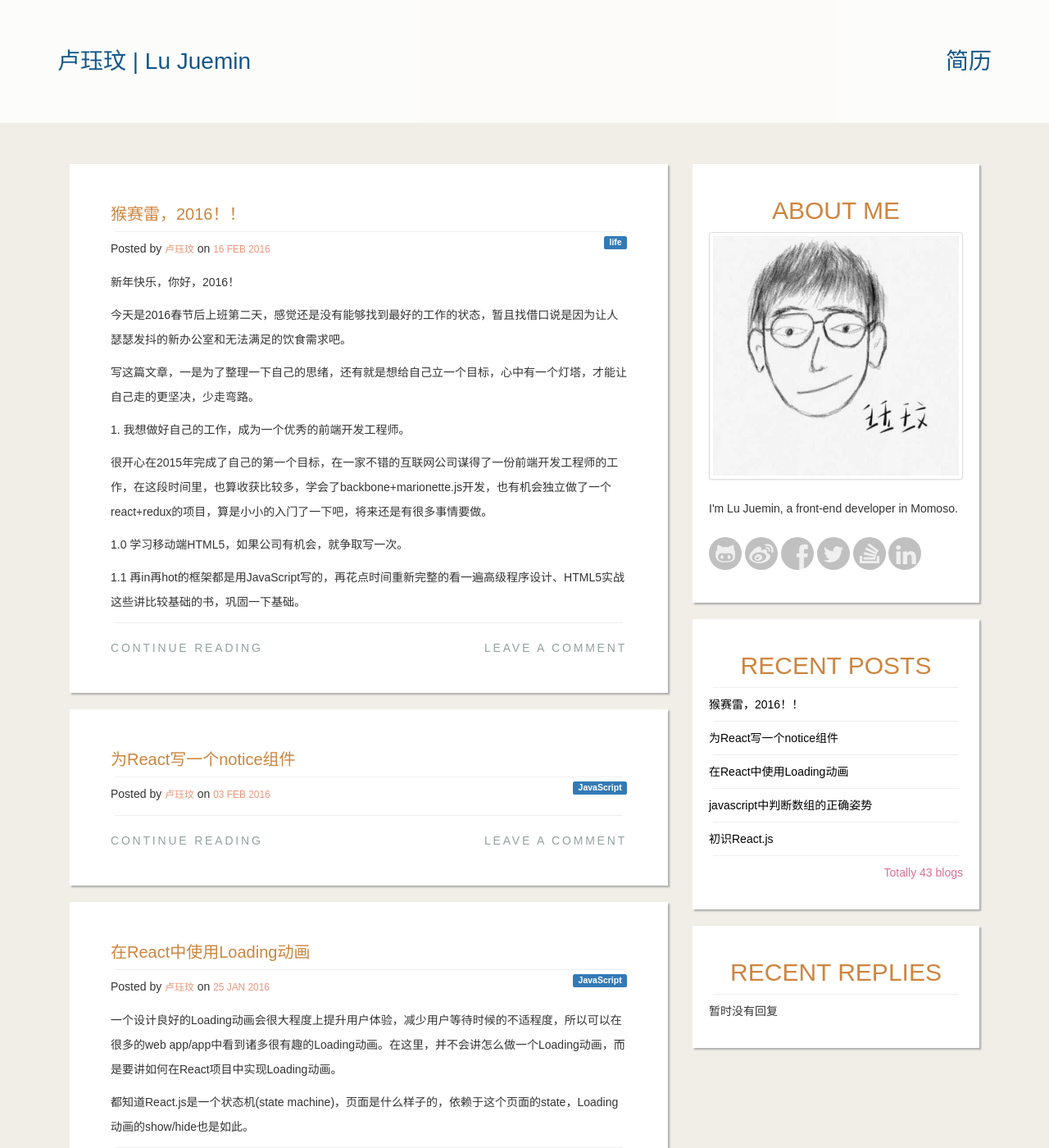
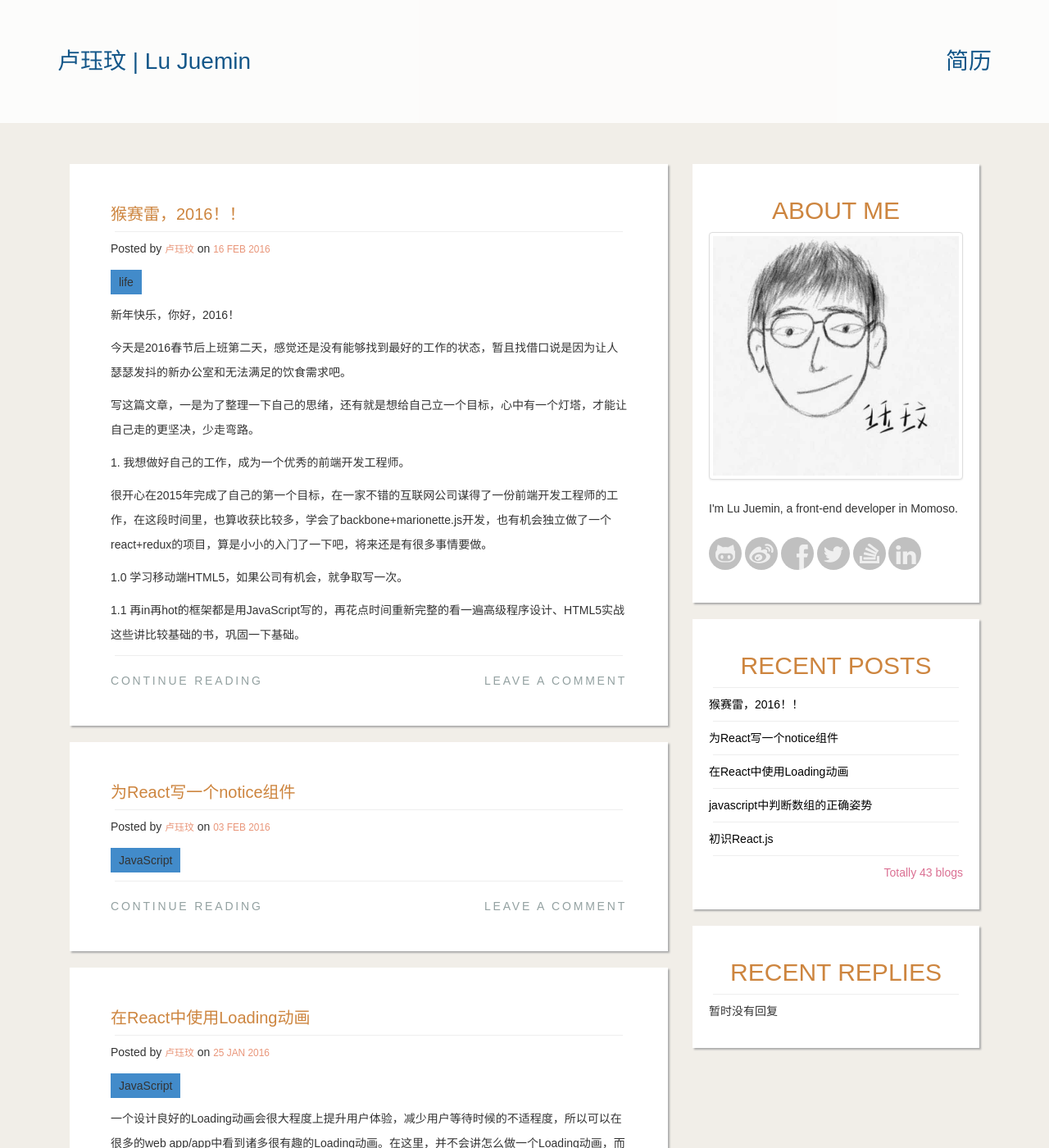
Before and after one commit to juemin90/juemin90.github.io, a Jekyll site: the page built from index.html, in a window 1280 px wide and 1400 px high. Shown: the whole window at 82% size. Built offline with Jekyll 4.4.1, drawn with Linux system fonts in a browser that asks for light colours; nearby versions of some CDN libraries; the list of posts is cut into pages by our own code; comment, search, counter and statistics services are not loaded.

Commit message:
fix: post label style

```diff
--- a/_layouts/default.html
+++ b/_layouts/default.html
@@ -39,7 +39,7 @@
 		                        <h1>{{ page.title }}</h1>
 		                    </a>
 		                    <hr>
-		                    <p>Posted by <small>Lu Juemin</small> on <small>{{ page.date | date_to_string }}</small><div class='label'>{{ page.theme }}</div></p>
+		                    <p>Posted by <small>卢珏玟</small> on <small>{{ page.date | date_to_string }}</small><div class='post-label'>{{ page.theme }}</div></p>
 						</div>
 						<div class="content"><p>{{page.content}}</p></div>
 						<div class='footer'>
--- a/css/admin.css
+++ b/css/admin.css
@@ -111,9 +111,3 @@ nav.pagination{
 	left:-100%;
 	top:30px;
 }
-#innerContent .label {
-	display: inline-block;
-	background-color: #428BCA;
-	padding: 0 10px;
-	float: right;
-}
--- a/css/public.css
+++ b/css/public.css
@@ -133,6 +133,19 @@ article.holder {
     background-color:white;
     box-shadow: 2px 2px 2px #aaa;
     padding:30px 50px;
+}
+article.holder .post-label {
+	display: inline-block;
+	background-color: #428BCA;
+	padding: 0 10px;
+  text-align: right;
+}
+
+#innerContent .post-label {
+	display: inline-block;
+	background-color: #428BCA;
+	padding: 0 10px;
+  text-align: right;
 }
 
 
--- a/index.html
+++ b/index.html
@@ -40,7 +40,7 @@ title: 卢珏玟的博客
                         <h1>{{ post.title }}</h1>
                     </a>
                     <hr>
-                    <p>Posted by <small>卢珏玟</small> on <small>{{ post.date | date_to_string }}</small><span id="theme" class="label label-primary" style="float:right;">{{ post.theme }}</span></p>
+                    <p>Posted by <small>卢珏玟</small> on <small>{{ post.date | date_to_string }}</small><div class="post-label">{{ post.theme }}</div></p>
                 </div>
                 <div class="content">
                     {% if post.content contains "<!-- more -->" %}
```
